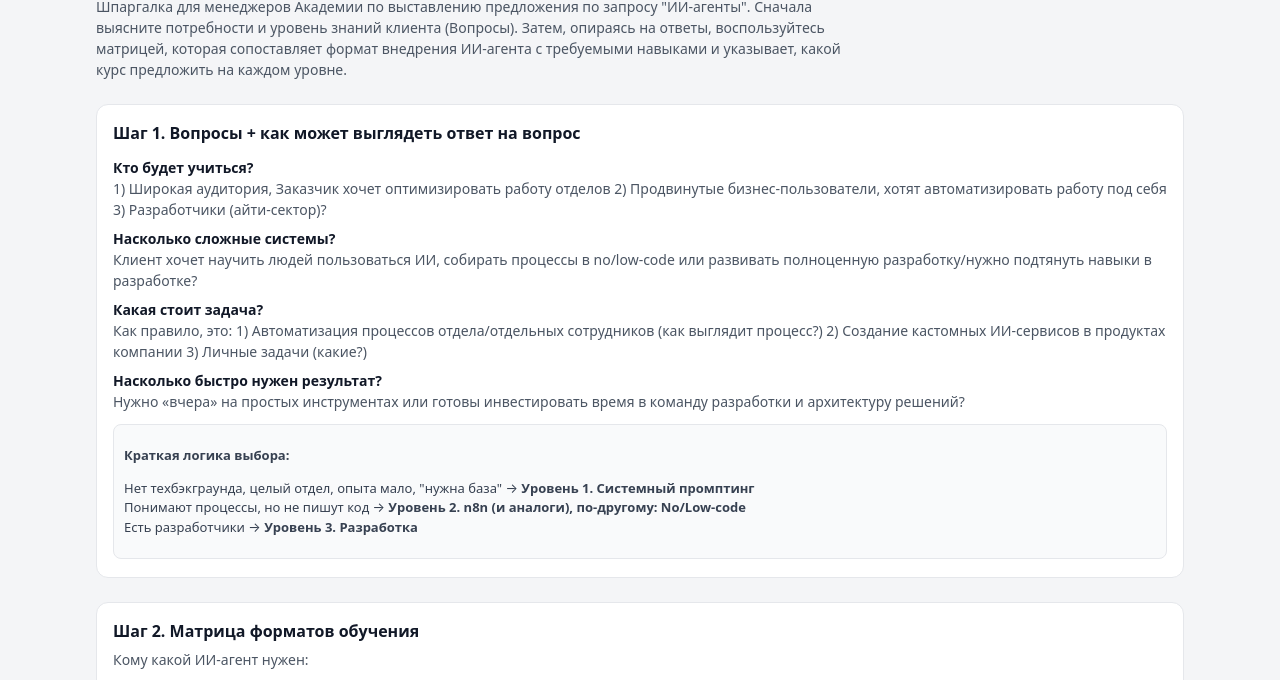
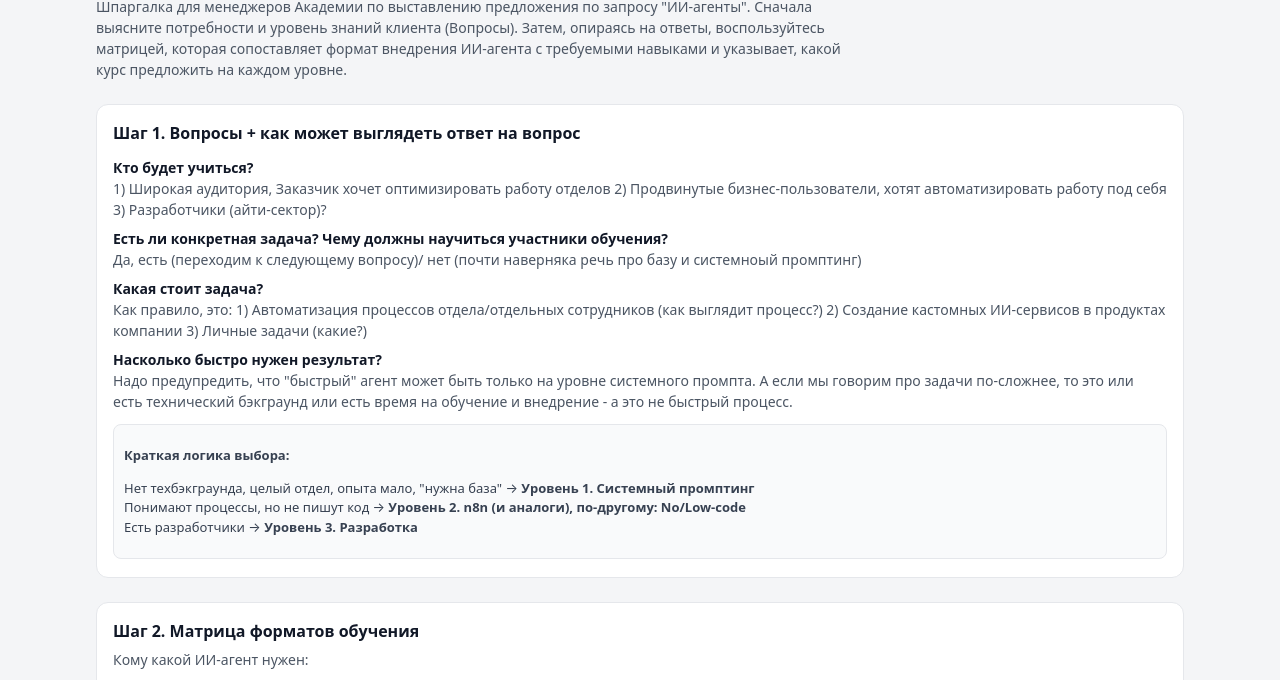
Before and after one commit to fraustoboy/ai-agents-quick-brief-for-sales, a plain HTML site: page index.html in a window 1280 px wide. Shown: the part 75-755 px from the top of the page. Drawn offline with Linux system fonts and the light colour scheme.

Commit message:
Update index.html

```diff
--- a/index.html
+++ b/index.html
@@ -26,8 +26,8 @@
           <span class="q-text">1) Широкая аудитория, Заказчик хочет оптимизировать работу отделов 2) Продвинутые бизнес-пользователи, хотят автоматизировать работу под себя 3) Разработчики (айти-сектор)?</span>
         </li>
         <li>
-          <span class="q-label">Насколько сложные системы?</span>
-          <span class="q-text">Клиент хочет научить людей пользоваться ИИ, собирать процессы в no/low-code или развивать полноценную разработку/нужно подтянуть навыки в разработке?</span>
+          <span class="q-label">Есть ли конкретная задача? Чему должны научиться участники обучения? </span>
+          <span class="q-text">Да, есть (переходим к следующему вопросу)/ нет (почти наверняка речь про базу и системноый промптинг)</span>
         </li>
         <li>
           <span class="q-label">Какая стоит задача?</span>
@@ -35,7 +35,7 @@
         </li>
         <li>
           <span class="q-label">Насколько быстро нужен результат?</span>
-          <span class="q-text">Нужно «вчера» на простых инструментах или готовы инвестировать время в команду разработки и архитектуру решений?</span>
+          <span class="q-text">Надо предупредить, что "быстрый" агент может быть только на уровне системного промпта. А если мы говорим про задачи по-сложнее, то это или есть технический бэкграунд или есть время на обучение и внедрение - а это не быстрый процесс.</span>
         </li>
       </ul>
 
```
